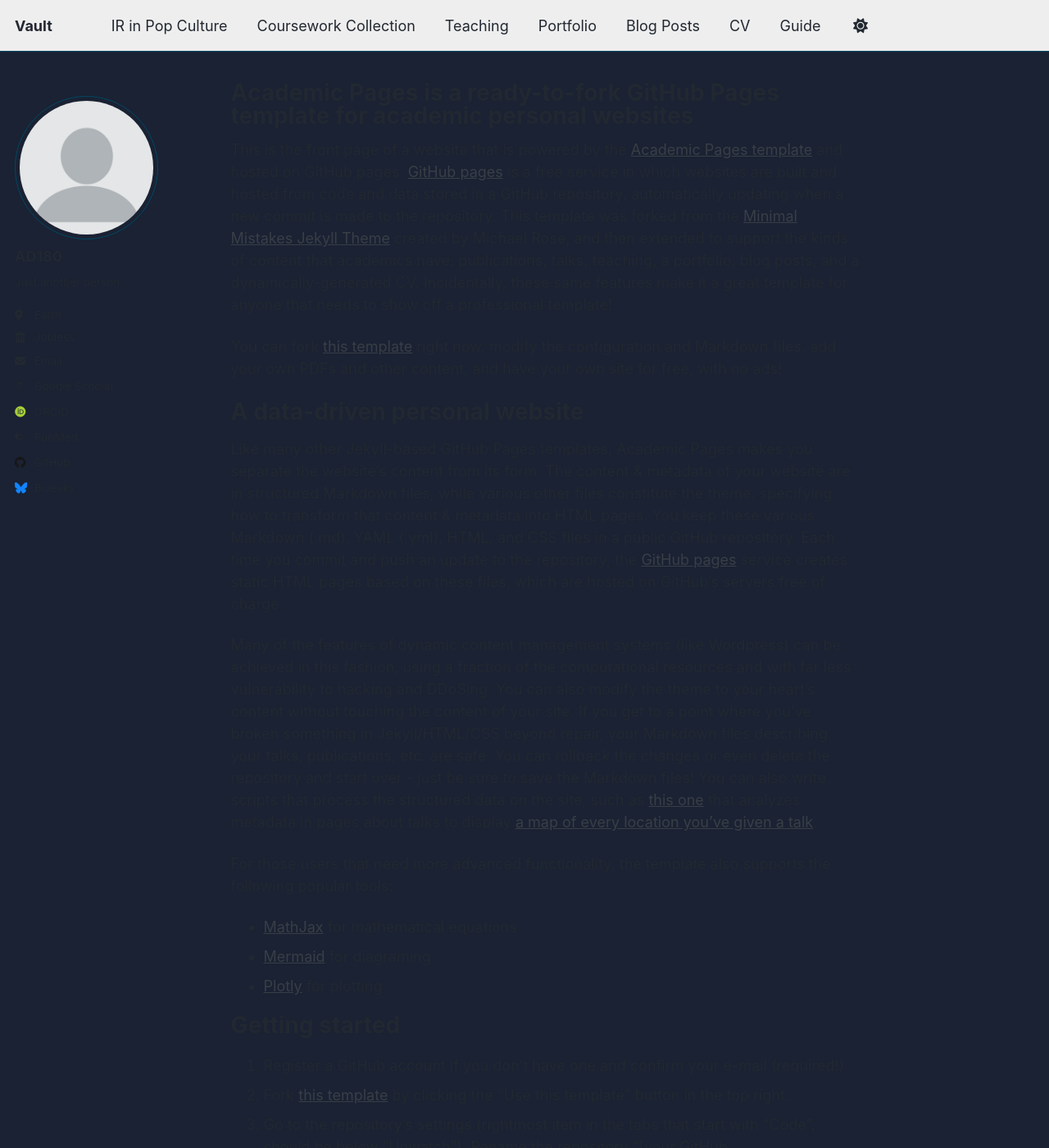
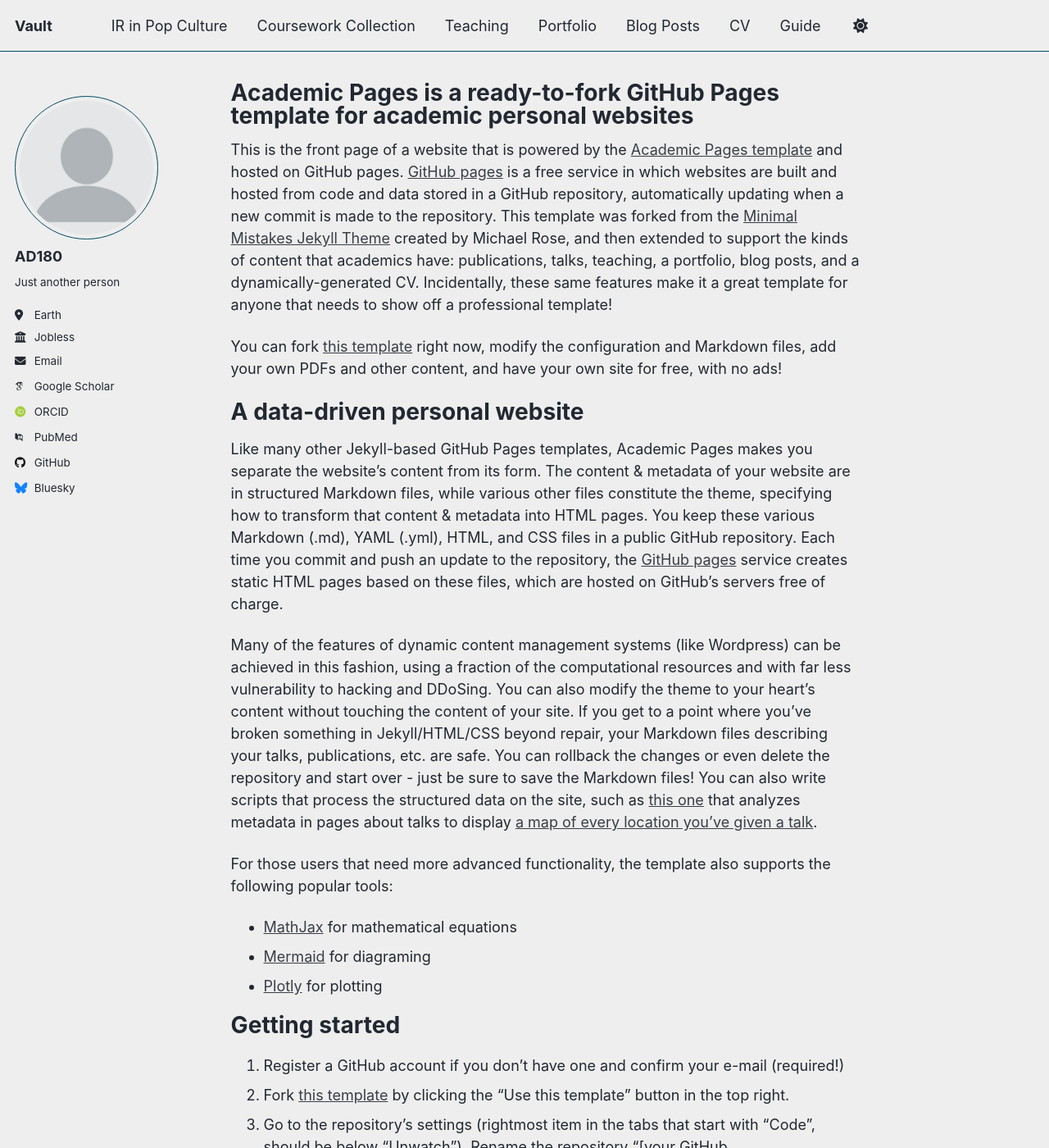
Before and after one commit to AD180-del/ad180-del.github.io, a Jekyll site: the page built from _pages/about.md, in a window 1280 px wide and 1400 px high. Shown: the whole window at 82% size. Built offline with Jekyll 4.4.1, drawn with Linux system fonts in a browser that asks for light colours; some web fonts are replaced; a script that is not in the unit is left out.

Commit message:
Update default.html

```diff
--- a/_layouts/default.html
+++ b/_layouts/default.html
@@ -6,23 +6,10 @@ layout: compress
 
 <!doctype html>
 <html lang="{{ site.locale | slice: 0,2 }}" class="no-js"{% if site.site_theme == "dark" %} data-theme="dark"{% endif %}>
-    <head>
-    <meta name="color-scheme" content="dark">
-    <style>
-      html, body { background: #1A2233 !important; }
-    </style>
-    <script>
-      if (
-        localStorage.getItem('theme') === 'dark' ||
-        (!localStorage.getItem('theme') && window.matchMedia('(prefers-color-scheme: dark)').matches)
-      ) {
-        document.documentElement.classList.add('dark');
-      }
-    </script>
+  <head>
     {% include head.html %}
     {% include head/custom.html %}
   </head>
-
 
   <body>
 
```
